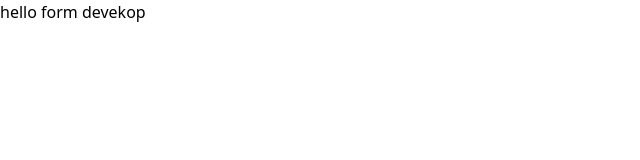
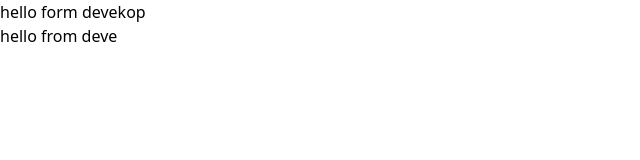
Before and after one commit to Hassan-Shah2003/Job-Spring, a React (Vite) app: page / in a window 1280 px wide. Shown: the top 160 px of the page, without its empty margins (0-640 px from the left). Built offline with nearby package versions, Linux system fonts and the light colour scheme.

Commit message:
final testing dev

```diff
--- a/src/App.jsx
+++ b/src/App.jsx
@@ -3,7 +3,8 @@ import React from 'react'
 const App = () => {
   return (
 <>
-<h1>hello form devekop</h1>
+<h3>hello form devekop</h3>
+<p>hello from deve</p>
 </>
   )
 }
```
